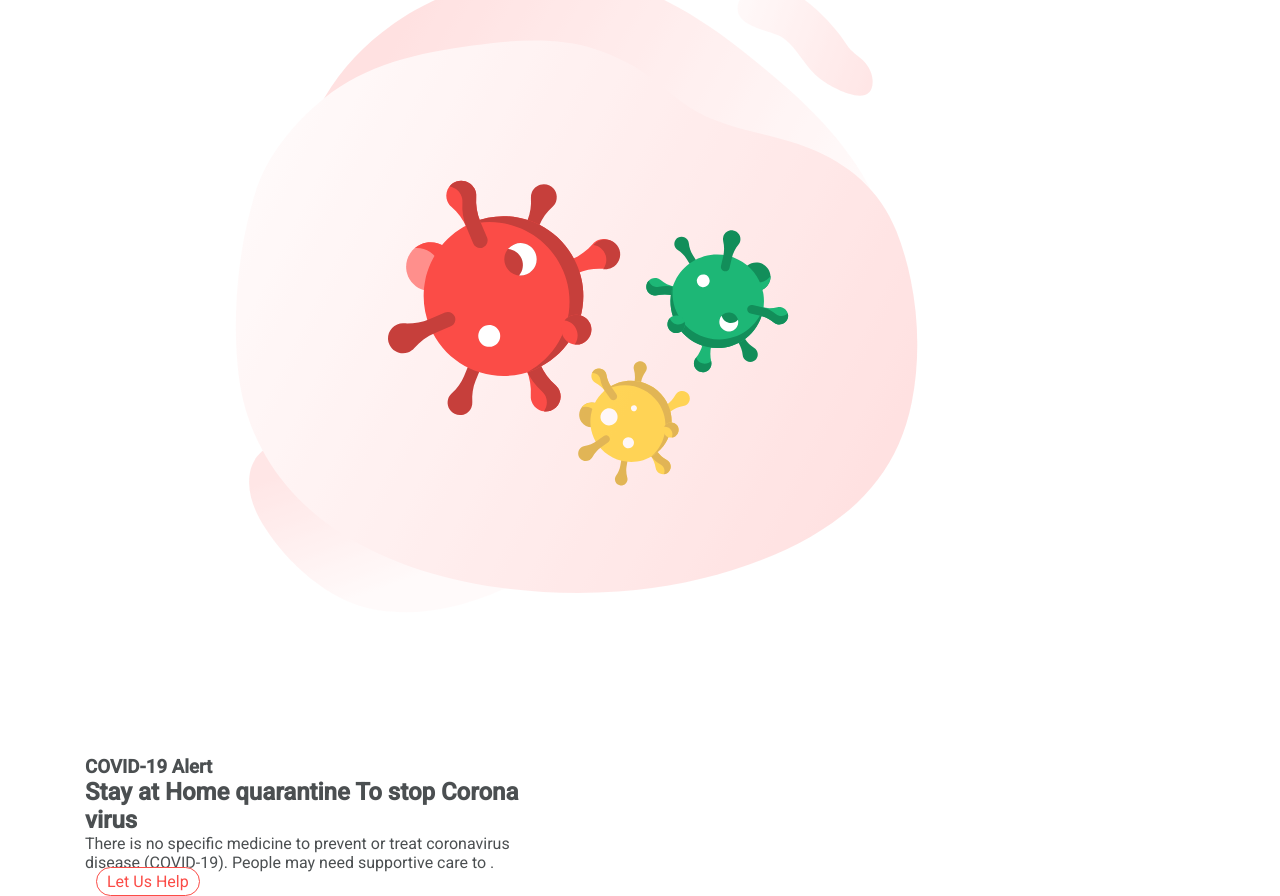
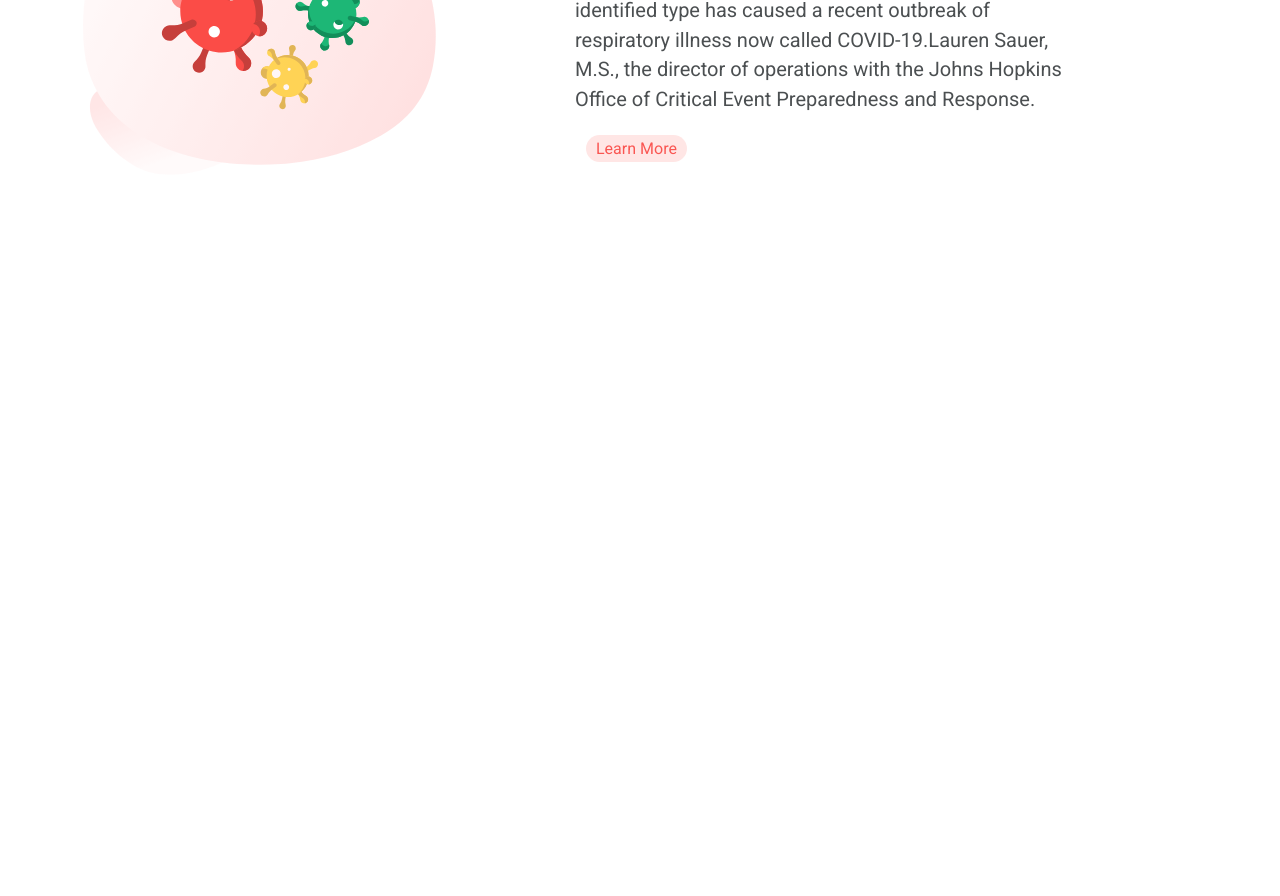
Before and after one commit to ummuhan/Kodluyoruz_Bootcamp_H3_O3, a plain HTML site: page index.html in a window 1280 px wide. Shown: the part 737-1633 px from the top of the page. After the commit the page ends 988 px from the top, so only its background shows below. Drawn offline with nearby package versions, Linux system fonts and the light colour scheme.

Commit message:
2 kısmı tamamlandı

```diff
--- a/index.html
+++ b/index.html
@@ -40,8 +40,8 @@
                         <div class="col-12 col-md-6 ">
                             <div class="text">
                                 <h3 class="first-wrap__h3">COVID-19 Alert </h3>
-                                <h1 class="first-wrap__h1">Stay at Home quarantine To stop Corona virus</h1>
-                                <p class="first-wrap__p">There is no specific medicine to prevent
+                                <h1 class="first-wrap__h1 h1">Stay at Home quarantine To stop Corona virus</h1>
+                                <p class="first-wrap__p p">There is no specific medicine to prevent
                                     or treat coronavirus disease
                                     (COVID-19). People may need
                                     supportive care to .</p>
@@ -73,13 +73,10 @@
                         </div>
                         <div class="col-12 col-md-6">
                             <div class="text">
-                                <h3 class="second-wrap__h3">COVID-19 Alert </h3>
-                                <h1 class="second-wrap__h1">Stay at Home quarantine To stop Corona virus</h1>
-                                <p class="second-wrap__p">There is no specific medicine to prevent
-                                    or treat coronavirus disease
-                                    (COVID-19). People may need
-                                    supportive care to .</p>
-                                <a href="" class="second-wrap__button button">Let Us Help</a>
+                                <h3 class="second-wrap__h3 h3">What Is Covid-19</h3>
+                                <h1 class="second-wrap__h1 h1 ">Coronavirus</h1>
+                                <p class="second-wrap__p p">Corona viruses are a type of virus. There are many different kinds, and some cause disease. A newly identified type has caused a recent outbreak of respiratory illness now called COVID-19.Lauren Sauer, M.S., the director of operations with the Johns Hopkins Office of Critical Event Preparedness and Response.</p>
+                                <a href="" class="second-wrap__button button">Learn More</a>
                             </div>
                         </div>
                     </div>
--- a/style.scss
+++ b/style.scss
@@ -78,6 +78,26 @@ $c_renkli_baslik: #FA5652;
     padding:4px 10px;
     text-decoration: none;
 }
+.h1{
+    font-weight: $b_font-weight;
+    font-size:35px;
+    color: $c_baslik;
+    width: 500px;
+    line-height: 48px;
+    margin-bottom: 15;
+}
+.h3{
+    font-size:20px;
+        color: $c_renkli_baslik;
+}
+.p{
+    font-weight: 400px;
+    font-size: 20px;
+    line-height: 29.6px;
+    color: $c_text;
+    width: 500px;
+    margin-bottom: 25px;
+}
 
 .first-wrap{
    margin-top: 20px;
@@ -130,6 +150,26 @@ $c_renkli_baslik: #FA5652;
 
 }
 
+.second-wrap{
+   &__button{
+       background-color: rgba(250, 86, 82, 0.15);
+       color: #FA5652;
+       border: none;
+       font-weight: 400px;
+       width: 80px;
+       &:hover{
+            background-color: rgba(247, 57, 54, 0.15);
+    }
+   }
+
+   img{
+       width: 400px;
+   }
+
+
+}
+
+
 
 @media  screen and (min-width: 768px){
 
@@ -170,6 +210,29 @@ $c_renkli_baslik: #FA5652;
                 }
                }
     }
+    .h3{
+        font-size:20px;
+        color: $c_renkli_baslik;
+    }
+
+    .h1{
+        font-weight: $b_font-weight;
+        font-size:35px;
+        color: $c_baslik;
+        width: 500px;
+        line-height: 48px;
+        margin-bottom: 15;
+    }
+
+    .p{
+        font-weight: 400px;
+         font-size: 20px;
+         line-height: 29.6px;
+         color: $c_text;
+         width: 500px;
+         margin-bottom: 25px;
+    }
+
 
     .first-wrap{
         margin-top: 30px;
@@ -216,7 +279,7 @@ $c_renkli_baslik: #FA5652;
         }
 
         img{
-            width: 600px;
+            width: 400px;
         }
 
        .text{
@@ -225,6 +288,22 @@ $c_renkli_baslik: #FA5652;
        }
 
 
+    }
+
+    .second-wrap{
+        margin-top: 30px;
+        display: flex;
+        justify-content: space-between;
+
+        img{
+            width: 400px;
+            margin-left: -80px;
+        }
+
+        .text{
+            margin-top: 100px;
+            margin-bottom: 30px;
+         }
     }
 
 
@@ -266,4 +345,10 @@ $c_renkli_baslik: #FA5652;
         }
     }
 
+    .second-wrap{
+        img{
+            width: 500px;
+        }
+    }
+
  }
```
Also changed, not shown: style.css, 1 other file.
